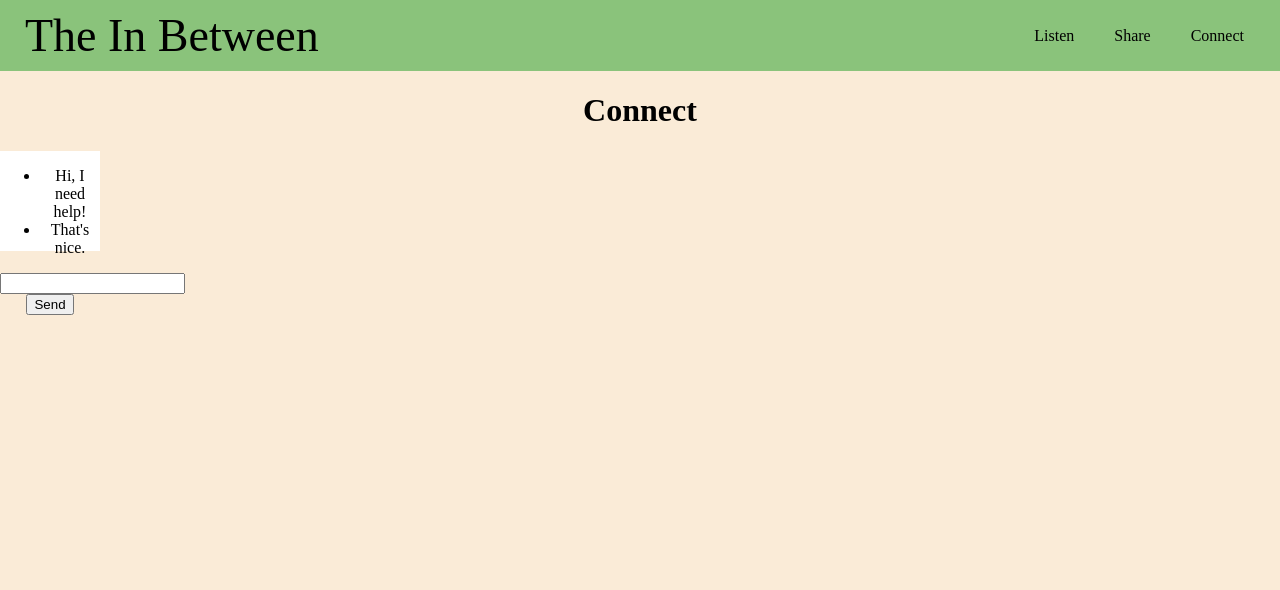
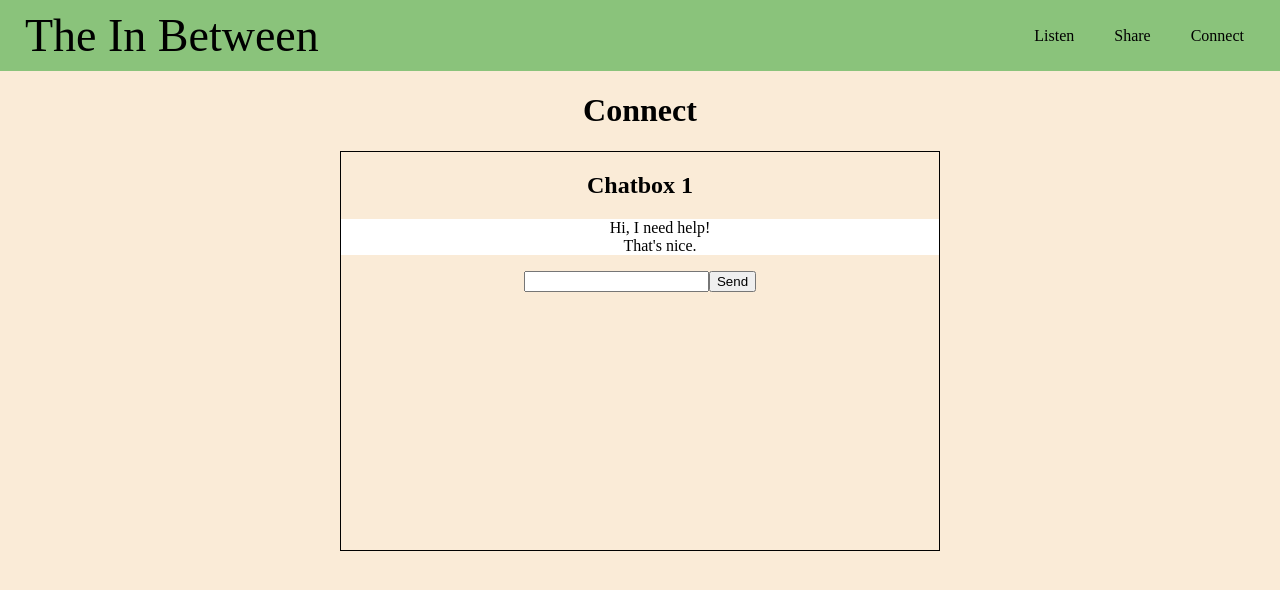
Before and after one commit to SamGiorgievski/Jam-hackathon2023, a React (Create React App) app: page /chat in a window 1280 px wide. Shown: the top 590 px of the page. Built offline with nearby package versions, Linux system fonts and the light colour scheme.

Commit message:
chat prototype

```diff
--- a/src/Chat.js
+++ b/src/Chat.js
@@ -10,12 +10,13 @@ export default function Chat() {
 
 
         <div className="chatbox">
-          <ul id="messages">
+          <h2> Chatbox 1</h2>
+          <ul className="messages">
             <li> Hi, I need help!</li>
             <li> That's nice.</li>
           </ul>
-          <form id="form" action="">
-            <input id="input" autocomplete="off" /><button>Send</button>
+          <form className="form" action="">
+            <input className="input" autocomplete="off" /><button>Send</button>
           </form>
 
         </div>
--- a/src/Chat.scss
+++ b/src/Chat.scss
@@ -2,14 +2,19 @@
   display: flex;
   flex-direction: column;
   text-align: center;
+  align-items: center;
 }
 
 .chatbox {
-  height: 100px;
-  width: 100px;
-  background-color: white;
+  border-style: solid;
+  border-color: black;
+  border-width: 1px;
+  height: 400px;
+  width: 600px;
 }
 
 .messages {
+  background-color: white;
+  list-style-type: none
 
 }
```
